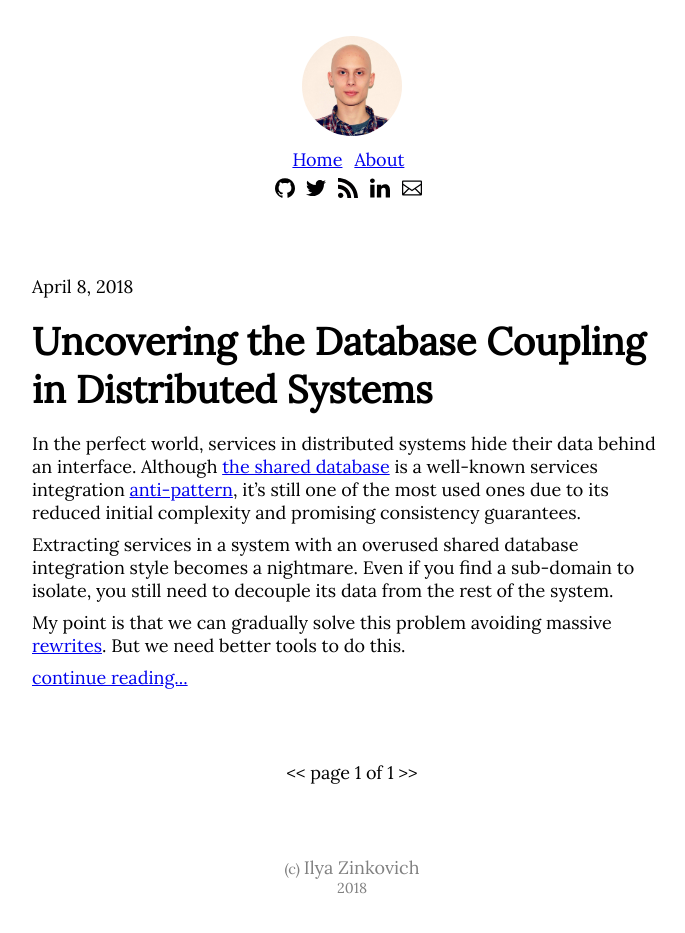
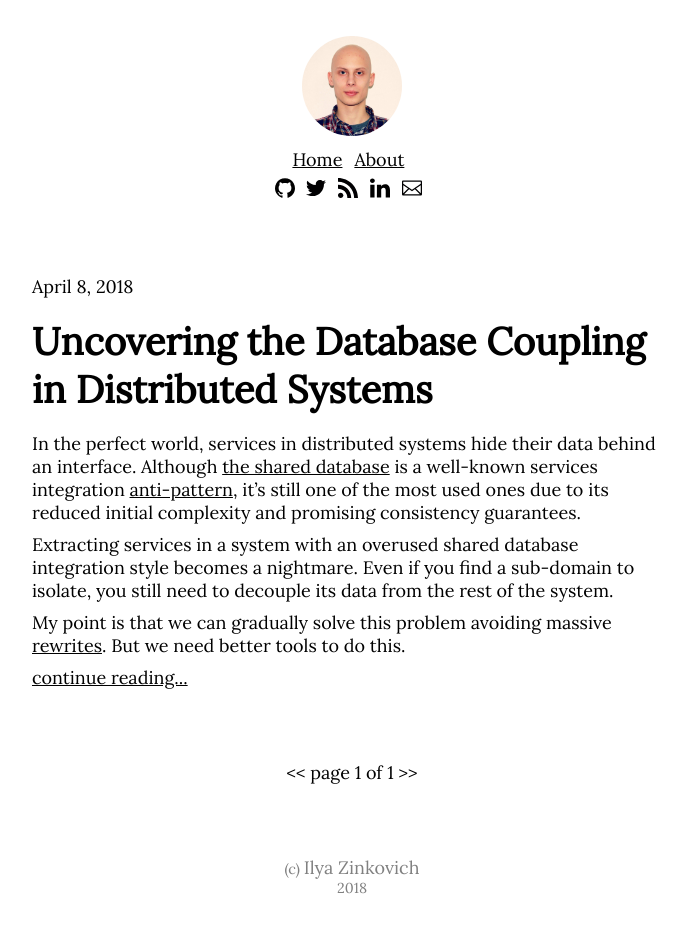
Before and after one commit to IlyaZinkovich/ilyazinkovich.github.io, a Jekyll site: the page built from index.html, in a window 1280 px wide. Shown: the whole page, without its empty margins (288-973 px from the left). Built offline with Jekyll 4.4.1, drawn with Linux system fonts in a browser that asks for light colours; the list of posts is cut into pages by our own code.

Commit message:
Changed links color

```diff
--- a/css/main.scss
+++ b/css/main.scss
@@ -27,6 +27,7 @@ $grey: lighten($black, 50);
 
 body {
   padding: 2em;
+  color: black;
 }
 
 section {
@@ -117,3 +118,8 @@ img[src$="centered"] {
   display:block;
   margin: 0 auto;
 }
+
+a, a:visited {
+  color: inherit;
+  text-decoration: underline;
+}
```
